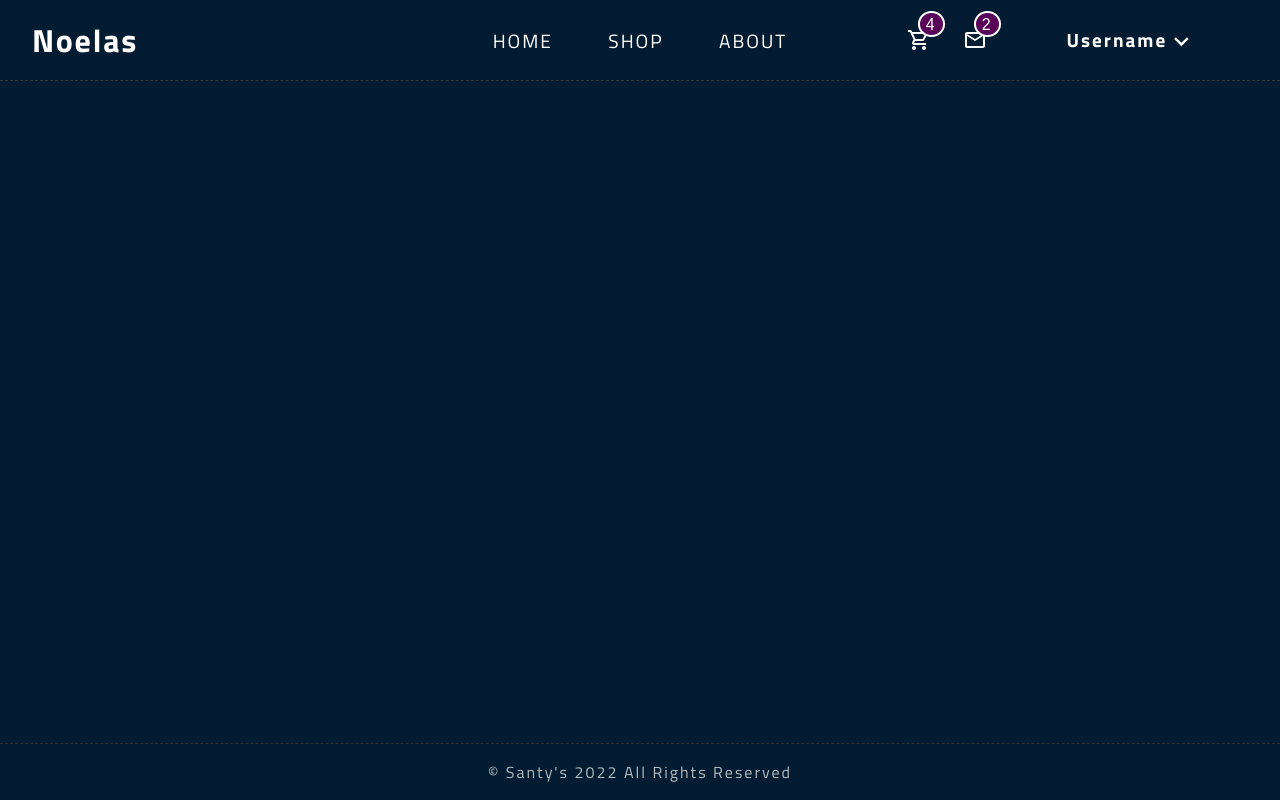
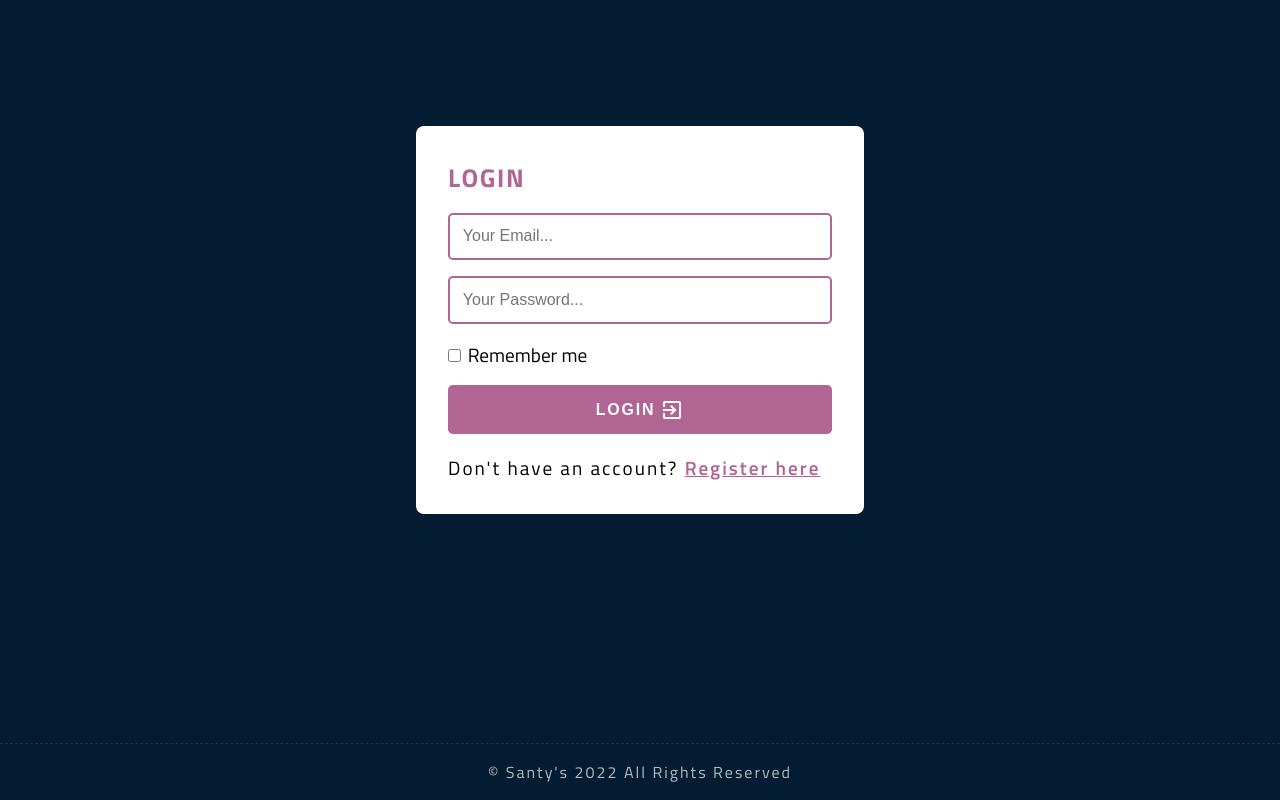
Before and after one commit to alekskimeu/ecommerce-frontend, a React (Create React App) app: page /login in a window 1280 px wide. Built offline with nearby package versions, Linux system fonts and the light colour scheme.

Commit message:
Create login & register pages

```diff
--- a/src/App.js
+++ b/src/App.js
@@ -13,7 +13,7 @@ const App = () => {
 	return !loading ? (
 		<Router>
 			<div className="app">
-				<Header />
+				{/* <Header /> */}
 				<div className="app-wrapper container">
 					<Routes>
 						<Route path="/" exact element={<Home />} />
--- a/src/pages/Login/Login.jsx
+++ b/src/pages/Login/Login.jsx
@@ -1,7 +1,33 @@
+import ExitToApp from "@material-ui/icons/ExitToApp";
 import React from "react";
+import { Link } from "react-router-dom";
+import "../../styles/Form.css";
 
 const Login = () => {
-	return <div>LOGIN</div>;
+	return (
+		<div className="login">
+			<div className="login-wrapper">
+				<h4 className="heading">Login</h4>
+				<form>
+					<input type="email" name="email" placeholder="Your Email..." />
+					<input
+						type="password"
+						name="password"
+						placeholder="Your Password..."
+					/>
+					<div className="form-check">
+						<input type="checkbox" name="" /> <span>Remember me</span>
+					</div>
+					<button className="btn-submit">
+						Login <ExitToApp />
+					</button>
+				</form>
+				<h4 className="text">
+					Don't have an account? <Link to="/register">Register here</Link>
+				</h4>
+			</div>
+		</div>
+	);
 };
 
 export default Login;
--- a/src/pages/Register/Register.jsx
+++ b/src/pages/Register/Register.jsx
@@ -1,7 +1,30 @@
+import ExitToApp from "@material-ui/icons/ExitToApp";
 import React from "react";
+import { Link } from "react-router-dom";
 
 const Register = () => {
-	return <div>REGISTER</div>;
+	return (
+		<div className="login">
+			<div className="login-wrapper">
+				<h4 className="heading">Register</h4>
+				<form>
+					<input type="text" name="name" placeholder="Your Name..." />
+					<input type="email" name="email" placeholder="Your Email..." />
+					<input
+						type="password"
+						name="password"
+						placeholder="Your Password..."
+					/>
+					<button className="btn-submit">
+						Register <ExitToApp />
+					</button>
+				</form>
+				<h4 className="text">
+					Already a member? <Link to="/login">Login here</Link>
+				</h4>
+			</div>
+		</div>
+	);
 };
 
 export default Register;
--- /dev/null
+++ b/src/styles/Form.css
@@ -0,0 +1,96 @@
+.login, .register {
+    display: flex;
+    flex-direction: column;
+    justify-content: center;
+    align-items: center;
+    min-height: 80vh;
+}
+
+.login-wrapper, .register-wrapper {
+    min-width:35vw;
+    background-color: white;
+    padding: 2rem;
+    border-radius: .5rem;
+    -webkit-border-radius: .5rem;
+    -moz-border-radius: .5rem;
+    -ms-border-radius: .5rem;
+    -o-border-radius: .5rem;
+}
+
+.login .heading, .register .heading {
+    color: var(--primary);
+    margin-bottom: 1rem;
+    font-size: 1.6rem;
+    text-transform: uppercase;
+    letter-spacing: 1.6px;
+    font-weight: 700;
+}
+
+form {
+    display: flex;
+    flex-direction: column;
+    gap: 1rem;
+    width: 100%;
+}
+
+input {
+    border: 2px solid var(--primary);
+    padding: .8rem;
+    font-size: 1rem;
+    outline-width: 0;
+    border-radius: .3rem;
+    -webkit-border-radius: .3rem;
+    -moz-border-radius: .3rem;
+    -ms-border-radius: .3rem;
+    -o-border-radius: .3rem;
+}
+
+.btn-submit .MuiSvgIcon-root {
+    margin-left: 0.3rem;
+}
+
+.btn-submit {
+    display: flex;
+    align-items: center;
+    justify-content: center;
+    border: none;
+    background-color: var(--primary);
+    padding: .8rem;
+    color: white;
+    text-transform: uppercase;
+    font-size: 1rem;
+    font-weight: 700;
+    letter-spacing: 1.8px;
+    border-radius: .3rem;
+    margin-bottom: 1.2rem;
+    cursor: pointer;
+    -webkit-border-radius: .3rem;
+    -moz-border-radius: .3rem;
+    -ms-border-radius: .3rem;
+    -o-border-radius: .3rem;
+    transition: all .5s ease;
+    -webkit-transition: all .5s ease;
+    -moz-transition: all .5s ease;
+    -ms-transition: all .5s ease;
+    -o-transition: all .5s ease;
+}
+
+.btn-submit:hover {
+    opacity: .9;
+}
+
+.text {
+    font-weight: normal;
+    font-size: 1.2rem;
+}
+
+.text a {
+    color: var(--primary);
+    font-weight: 600;
+    text-decoration: underline;
+}
+
+form span {
+    font-size: 1.2rem;
+    margin-left: 0.2rem;
+}
```
